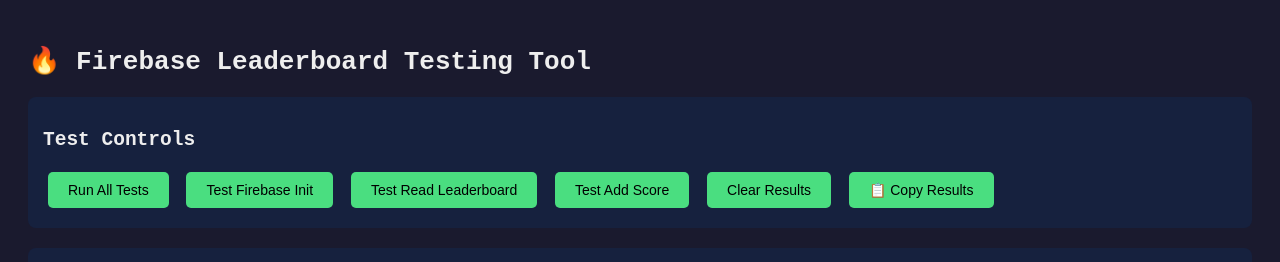
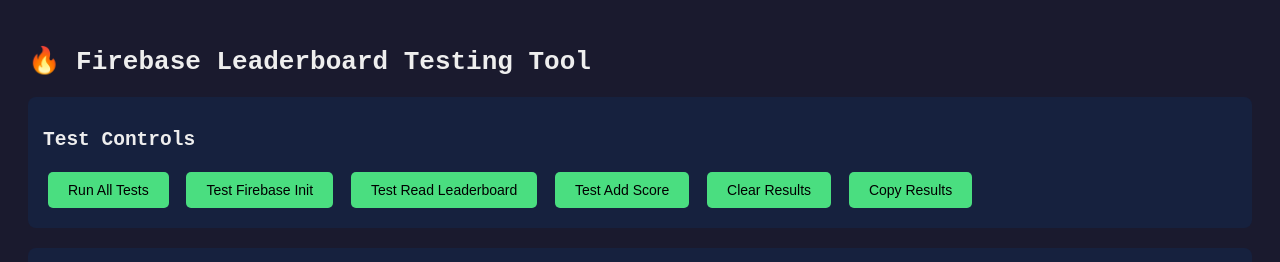
Before and after one commit to aftongauntlett/js13k-2025, a website: page firebase-test.html in a window 1280 px wide. Shown: the top 262 px of the page. Drawn offline with Linux system fonts and the light colour scheme.

Commit message:
Fix: Remove emoji from Copy Results button for consistent sizing

```diff
--- a/firebase-test.html
+++ b/firebase-test.html
@@ -48,7 +48,7 @@
   <button onclick="testReadLeaderboard()">Test Read Leaderboard</button>
   <button onclick="testAddScore()">Test Add Score</button>
   <button onclick="clearResults()">Clear Results</button>
-  <button onclick="copyResults()">📋 Copy Results</button>
+  <button onclick="copyResults()">Copy Results</button>
 </div>
 
 <div class="test-section">
```
